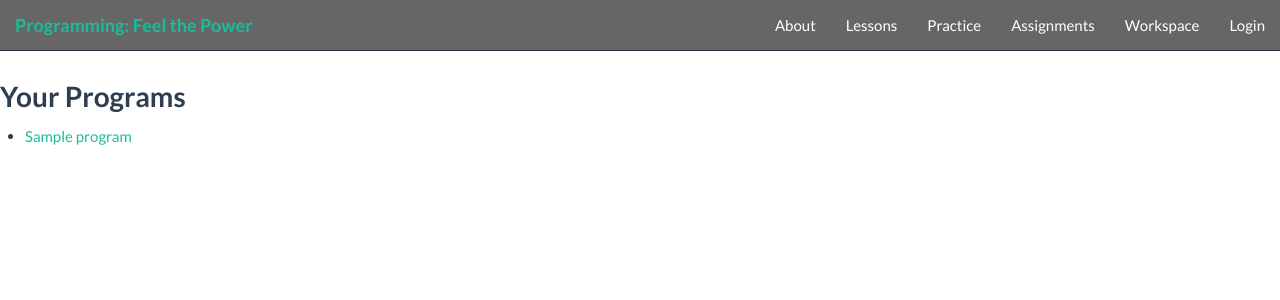
After one commit to pftp/pftp-web, a Python web app: template templates/workspace_home.html in a window 1280 px wide. The commit adds this page. Shown: the top 300 px of the page. Run offline with Jinja, Linux system fonts and the light colour scheme; the template is opened without the code that fills it: most values are stand-ins (such as "Sample title", 1, 10 or a date in 2020); some libraries are stand-ins or nearby versions.

Commit message:
add list of programs for logged in users

```diff
--- /dev/null
+++ b/static/css/workspace_home.css
@@ -0,0 +1 @@
+/* TODO */
--- a/static/js/workspace.js
+++ b/static/js/workspace.js
@@ -42,7 +42,7 @@ var saveCode = function() {
     title: $('#program_title').text(),
     code: editor.getValue()
   };
-  if (programId !== undefined) {
+  if (programId !== '-1') {
     saveData['program_id'] = programId;
   }
   $('#save_msg').text('Saving...');
@@ -58,6 +58,7 @@ var saveCode = function() {
 };
 $(function() {
   var execObj, execHistory = [];
+  programId = $('#program_id').text();
   Sk.canvas = 'turtle_canvas';
   Sk.pre = 'output';
   editor = CodeMirror.fromTextArea(document.getElementById('code_area'), {
--- a/templates/workspace.html
+++ b/templates/workspace.html
@@ -16,8 +16,10 @@ Workspace
 {% endblock %}
 
 {% block content %}
-<span id="program_title" role="button" data-toggle="tooltip" data-placement="bottom" title="Rename">Untitled Program</span>
-<textarea id="code_area" style="display:none;"></textarea>
+<div id="program_id" style="display:none;">{% if program %}{{ program.id }}{% else %}-1{% endif %}</div>
+{% if current_user.is_authenticated() %}<a href="/workspace/">back</a>{% endif %}
+<span id="program_title" role="button" data-toggle="tooltip" data-placement="bottom" title="Rename">{% if program %}{{ program.title }}{% else %}Untitled Program{% endif %}</span>
+<textarea id="code_area" style="display:none;">{% if program %}{{ program.code }}{% endif %}</textarea>
 <button id="run_code">Run It!</button>
 {% if current_user.is_authenticated() %}
 <button id="save_code">Save Code</button><span id="save_msg">All changes saved</span>
--- /dev/null
+++ b/templates/workspace_home.html
@@ -0,0 +1,18 @@
+{% extends "base.html" %}
+
+{% block title %}
+Program List
+{% endblock %}
+
+{% block head %}
+<link rel="stylesheet" type="text/css" href="{{url_for('static', filename='css/workspace_home.css')}}" />
+{% endblock %}
+
+{% block content %}
+<h3>Your Programs</h3>
+<ul>
+  {% for program in programs %}
+  <li><a href="/workspace/{{ program.id }}">{{ program.title }}</a></li>
+  {% endfor %}
+</ul>
+{% endblock %}
```
Also changed, not shown: application.py (+12 -1 lines).
